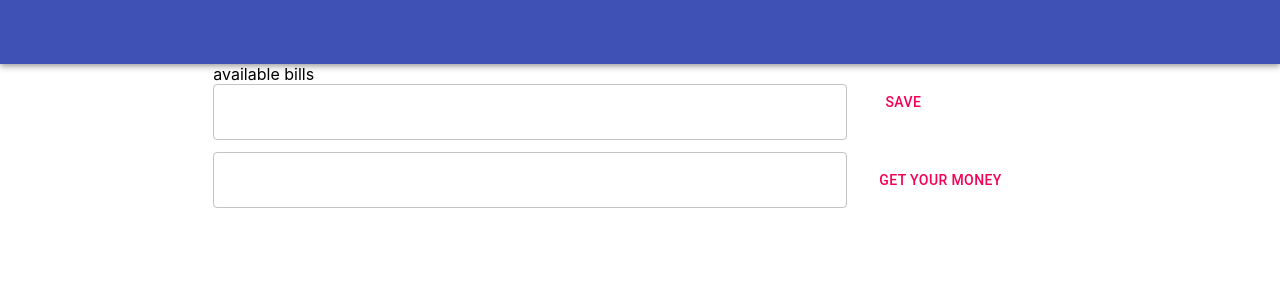
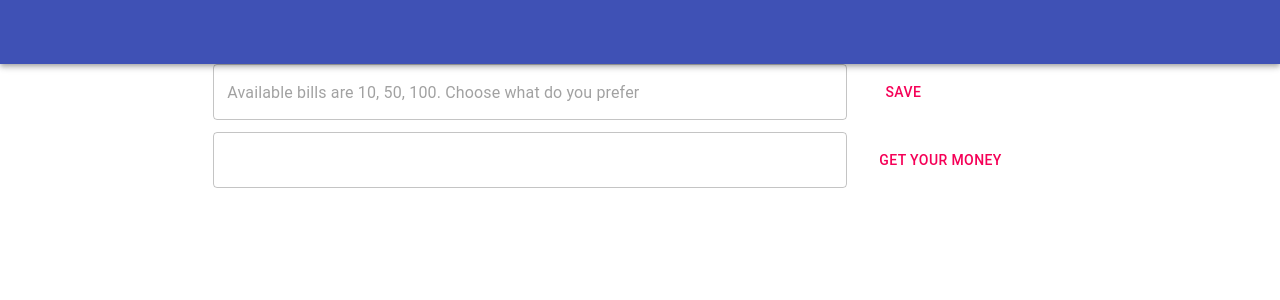
Before and after one commit to thismytests/Depositphotos, a React (Create React App) app: page / in a window 1280 px wide. Shown: the top 300 px of the page. Built offline with nearby package versions, Linux system fonts and the light colour scheme.

Commit message:
In progress.Lavr

```diff
--- a/src/pages/Atm/commons/utils.ts
+++ b/src/pages/Atm/commons/utils.ts
@@ -52,7 +52,9 @@ export function isValidBanknotes(testedStr: string): boolean {
   return result;
 }
 
-export function getMoney(banknotes: Array<number>, neededSum: number): { [key: string]: number } {
+export function getMoney(neededSum: number, banknotes: Array<number> ): { [key: string]: number } {
+  // if banknotes are not choosed
+  // banknotes = Object.values(AvailableBanknotes).map(Number);
   const banknotesSum = getArrSum(banknotes);
 
   if (banknotesSum > neededSum) {
--- a/src/pages/Atm/components/atm-component/index.tsx
+++ b/src/pages/Atm/components/atm-component/index.tsx
@@ -54,8 +54,8 @@ export default function AtmGettingBlock() {
 
       if (!isErrorOnSettingBanknotes) {
         const money = getMoney(
-          banknotes.split(' ').map(Number),
-          +inputField
+          +inputField,
+          availableBankotes,
         );
         setGettingSum(convertObjToString(money));
       }
@@ -69,10 +69,10 @@ export default function AtmGettingBlock() {
 
         {/*INPUT FIELD*/}
         <Grid item xs={9}>
-          {locale.AVAILABLE_BILLS}
           <TextField
             fullWidth
             onChange={handlerSettingChanges}
+            placeholder={locale.AVAILABLE_BILLS}
             variant="outlined"
           />
         </Grid>
--- a/src/pages/Atm/components/atm-component/locale.ts
+++ b/src/pages/Atm/components/atm-component/locale.ts
@@ -9,7 +9,7 @@ export const locale: {
 } = {
   OUTPUT_FIELD: 'Output field',
   GET: 'Get Your Money',
-  AVAILABLE_BILLS: 'available bills',
+  AVAILABLE_BILLS: 'Available bills are 10, 50, 100. Choose what do you prefer',
   SAVE: 'SAVE',
 
   ERROR_ON_SETTING_BANKNOTES: 'You can choose only 10, 50, 100 banknotes',
```
Also changed, not shown: 2 other files (tests, documents, lock files or other folders).
